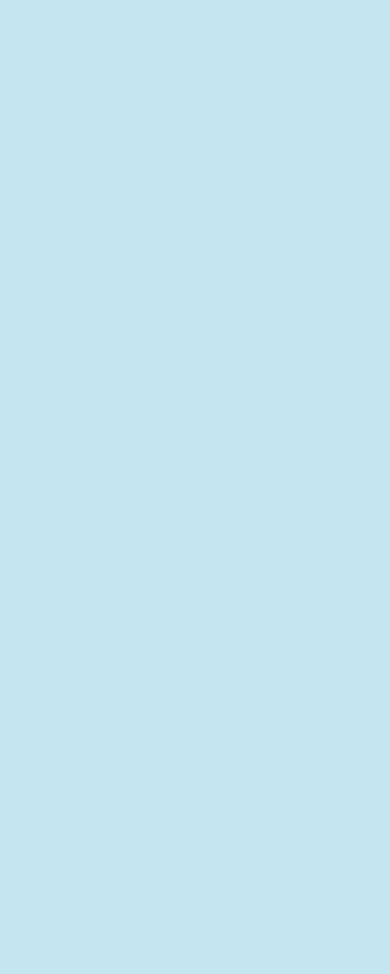
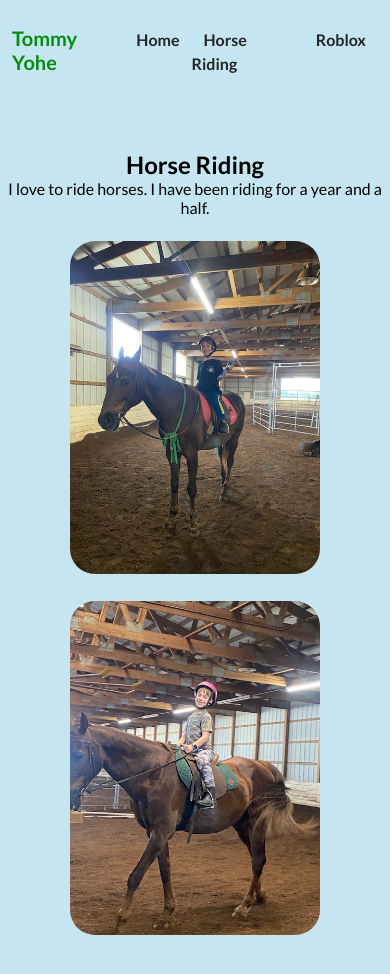
Before and after one commit to mmcmullinyohe/Tommy, a plain HTML site: page horse_riding.html in a window 390 px wide. Before the commit the page ends 844 px from the top, so only its background shows below. Drawn offline with Linux system fonts and the light colour scheme.

Commit message:
horse riding page

```diff
--- a/horse_riding.css
+++ b/horse_riding.css
@@ -6,9 +6,118 @@
     padding: 0;
     margin: 0;
     box-sizing: border-box;
+}
 
-}
 
 body {
       background-color:rgb(197, 230, 241);
 }
+
+/*Nav Bar*/
+
+nav {
+    background-color:rgb(197, 230, 241);
+    height: 100px;
+    width: 100%;
+    max-width: 2000px;
+    margin: 0 auto;
+    display: flex;
+    justify-content: space-between;
+    align-items: center;
+    padding: 0 12px;
+    font-size: 20px;
+}
+
+.nav__link--list {
+    display: flex;
+   list-style: none;
+}
+
+.nav__link--anchor {
+    margin: 0 12px;
+    text-decoration: none;
+    font-size: 16px;
+    color:#242424;
+    font-weight:bold;
+}
+
+.personal__logo {
+    color:rgb(6, 141, 13);
+    font-weight: bold;
+}
+
+/*Horse Riding*/
+
+#horse-riding {
+    margin-top: 50px;
+    margin-bottom: 100px;
+    text-align: center;
+}
+
+.img__container--horse {
+    display: grid;
+    grid-template-columns: repeat(4, minmax(0, 1fr)); /* up to 4 per row */
+    gap: 24px;
+    padding: 24px;
+    max-width: 1200px;
+    margin: 0 auto;
+    justify-items: center;
+}
+
+.tommy__pics--horse {
+    margin: 0;
+}
+
+.tommy-pics {
+    width: 100%;
+    max-width: 250px;
+    border-radius: 25px;
+    cursor: pointer;
+    transition: transform 0.2s ease, box-shadow 0.2s ease;
+}
+
+.tommy-pics:hover {
+    transform: scale(1.03);
+    box-shadow: 0 10px 20px rgba(0, 0, 0, 0.2);
+}
+
+/* Responsive breakpoints */
+@media (max-width: 900px) {
+    .img__container--horse {
+        grid-template-columns: repeat(2, minmax(0, 1fr));
+    }
+}
+
+@media (max-width: 600px) {
+    .img__container--horse {
+        grid-template-columns: 1fr;
+    }
+}
+
+
+/*Modal*/
+.modal {
+    display: none;              /* hidden by default */
+    position: fixed;
+    inset: 0;                   /* top/right/bottom/left: 0 */
+    background: rgba(0, 0, 0, 0.8);
+    justify-content: center;
+    align-items: center;
+    z-index: 1000;
+}
+
+.modal__content {
+    max-width: 90%;
+    max-height: 90%;
+    border-radius: 20px;
+}
+
+.modal__close {
+    position: absolute;
+    top: 24px;
+    right: 32px;
+    font-size: 40px;
+    color: #fff;
+    cursor: pointer;
+    user-select: none;
+}
--- a/horse_riding.html
+++ b/horse_riding.html
@@ -7,6 +7,72 @@
     <link rel="stylesheet" href="./horse_riding.css" />
 </head>
 <body>
+    <nav>
+            <div class="personal__logo">Tommy Yohe</div>
+            <ul class="nav__link--list">
+                <li>
+                    <a href="/index.html" class="nav__link--anchor link__hover-effect link__hover-effect--black">Home</a>
+                </li>
+                <li>
+                    <a href="#horse-riding" class="nav__link--anchor link__hover-effect link__hover-effect--black">Horse Riding</a>
+                </li>
+                <li>
+                    <a href="#roblox" class="nav__link--anchor link__hover-effect link__hover-effect--black">Roblox</a>
+                </li>
+            </ul>
+        </nav>
 
+<section id="horse-riding">
+    <h2>Horse Riding</h2>
+    <p>I love to ride horses. I have been riding for a year and a half.</p>
+
+    <div class="img__container--horse">
+      <figure class="tommy__pics--horse">
+        <img src="tommy_assets/Horse1.jpg" class="tommy-pics" alt="Tommy riding horse 1">
+      </figure>
+      <figure class="tommy__pics--horse">
+        <img src="tommy_assets/Horse2.jpg" class="tommy-pics" alt="Tommy riding horse 2">
+      </figure>
+      <!-- Add more images like this; they’ll auto-flow into rows of 4 -->
+      <!--
+      <figure class="tommy__pics--horse">
+        <img src="tommy_assets/Horse3.jpg" class="tommy-pics" alt="Tommy riding horse 3">
+      </figure>
+      <figure class="tommy__pics--horse">
+        <img src="tommy_assets/Horse4.jpg" class="tommy-pics" alt="Tommy riding horse 4">
+      </figure>
+      -->
+    </div>
+  </section>
+
+  <!-- Modal for enlarged image -->
+  <div id="imageModal" class="modal">
+    <span class="modal__close">&times;</span>
+    <img class="modal__content" id="modalImg" alt="">
+  </div>
+
+  <script>
+    const modal = document.getElementById('imageModal');
+    const modalImg = document.getElementById('modalImg');
+    const closeBtn = document.querySelector('.modal__close');
+
+    document.querySelectorAll('.tommy-pics').forEach((img) => {
+      img.addEventListener('click', () => {
+        modal.style.display = 'flex';
+        modalImg.src = img.src;
+        modalImg.alt = img.alt;
+      });
+    });
+
+    closeBtn.addEventListener('click', () => {
+      modal.style.display = 'none';
+    });
+
+    modal.addEventListener('click', (e) => {
+      if (e.target === modal) {
+        modal.style.display = 'none';
+      }
+    });
+  </script>
 </body>
 </html>
--- a/styles.css
+++ b/styles.css
@@ -64,7 +64,7 @@ nav {
     background-color:rgb(197, 230, 241);
     height: 100px;
     width: 100%;
-    max-width: 2000px
+    max-width: 2000px;
     margin: 0 auto;
     display: flex;
     justify-content: space-between;
```
Also changed, not shown: index.html (+1 -15 lines).
